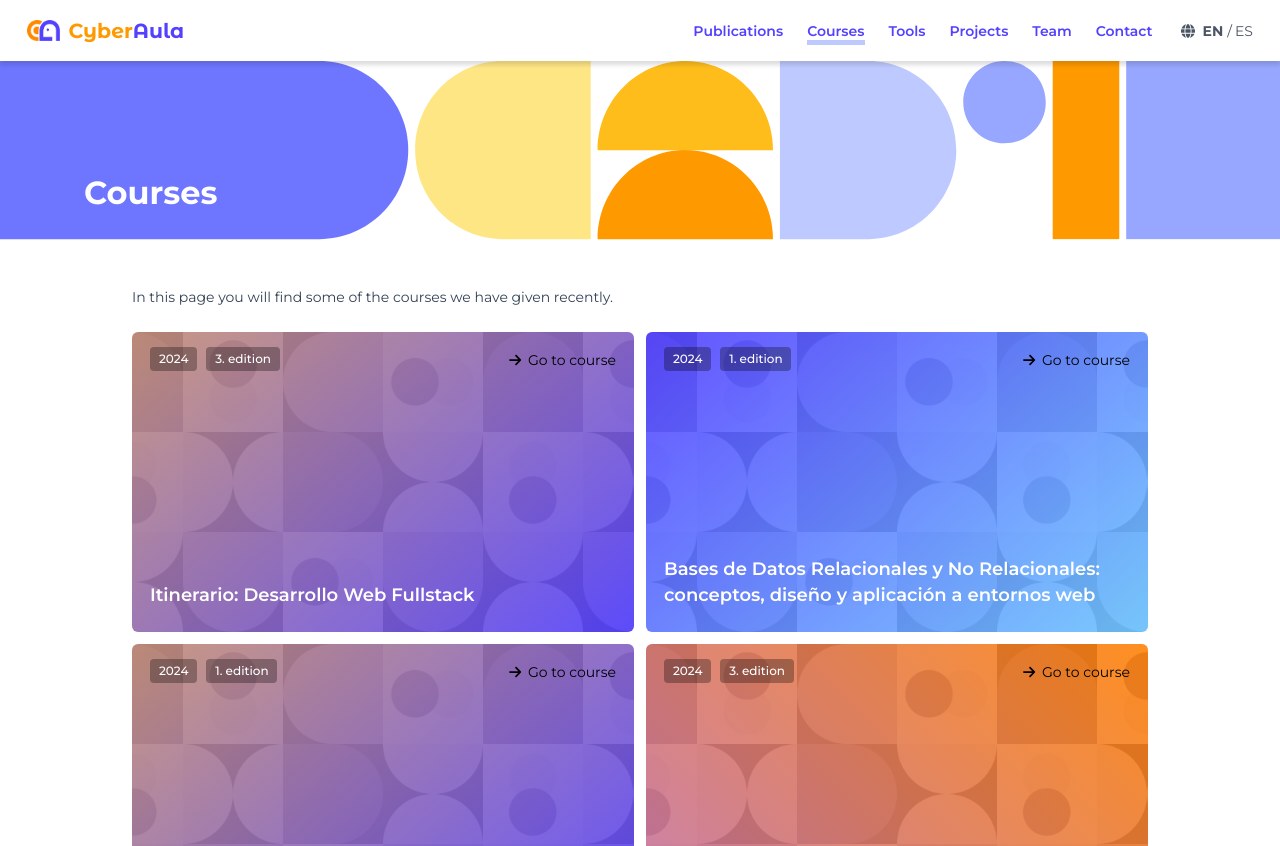
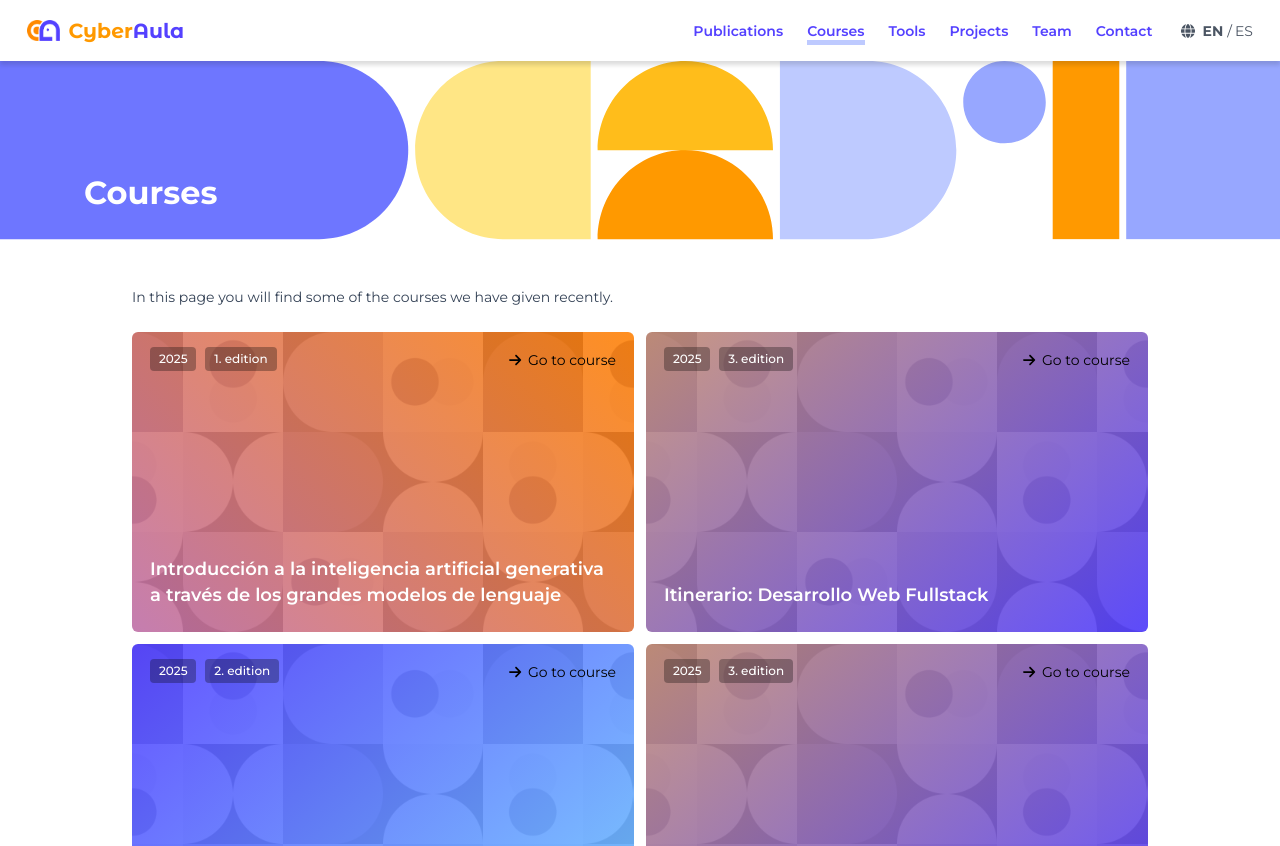
Before and after one commit to CyberAula/cyberaula.github.io, a Next.js app: page /courses in a window 1280 px wide. Shown: the top 846 px of the page. Built offline with nearby package versions, Linux system fonts and the light colour scheme.

Commit message:
2025 version

```diff
--- a/constants/courses.js
+++ b/constants/courses.js
@@ -1,6 +1,15 @@
 export const mycourses = [
 	{
-		"date": "2024",
+		"date": "2025",
+		"logo": "/assets/img/courses/fondo-cursos.png",
+		"edition": "1",
+		"route": "https://eventos.upm.es/130197/detail/introduccion-a-la-inteligencia-artificial-generativa-a-traves-de-los-grandes-modelos-de-lenguaje.html",
+		"title": "Introducción a la inteligencia artificial generativa a través de los grandes modelos de lenguaje",
+		"description": "Curso para obtener una base técnica sólida en IA generativa, entender y adaptar Grandes Modelos de Lenguaje (LLMs), y aplicarlos de forma segura.",
+	    "gradient": "bg-yellow-gradient",
+	},
+	{
+		"date": "2025",
 		"logo": "/assets/img/courses/fondo-cursos.png",
 		"edition": "3",
 		"route": "https://eventos.upm.es/124256/detail/itinerario-desarrollo-web-fullstack.html",
@@ -8,45 +17,45 @@ export const mycourses = [
 		"description": "Este itinerario ha sido diseñado como una serie 5 MOOC para cubrir las competencias necesarias para el desarrollo de aplicaciones fullstack. Incluyendo desarrollo de aplicaciones web de cliente con HTML/JS/CSS y con React, desarrollo del servidor con node.js, bases de datos (relacionales y no relacionales) y aplicaciones móviles Android e iOS con React Native.",
 	    "gradient": "bg-purple-gradient",
 	},
-	{	"date": "2024",
+	{	"date": "2025",
 		"logo": "/assets/img/courses/fondo-cursos.png",
-		"edition": "1",
+		"edition": "2",
 		"route": "https://eventos.upm.es/124560/detail/bases-de-datos-relacionales-y-no-relacionales-conceptos-diseno-y-aplicacion-a-entornos-web-edicion-.html",
 		"title": "Bases de Datos Relacionales y No Relacionales: conceptos, diseño y aplicación a entornos web",
 		"description": "Los objetivos principales incluyen conocer y controlar los conceptos fundamentales de modelos de datos y de su diseño, los lenguajes de bajo y alto nivel necesarios para administrar bases de datos y la conexión de aplicaciones web a dichas bases de datos. Todo ello con enfoque comparativo entre las bases de datos relacionales y las no relacionales. Se estudiarán tecnologías y lenguajes como SQL, NoSQL, MySQL o MongoDB.",
         "gradient": "bg-blue-gradient",
     },
     {
-		"date": "2024",
+		"date": "2025",
 		"logo": "/assets/img/courses/fondo-cursos.png",
-		"edition": "1",
+		"edition": "3",
 		"route": "https://eventos.upm.es/125497/detail/desarrollo-de-aplicaciones-con-react-y-react-native-edicion-3.html",
 		"title": "Desarrollo de aplicaciones con React y React Native",
 		"description": "El objetivo principal del curso es aprender sobre las tecnologías de React y React Native. Estas son una manera novedosa y muy potente de desarrollar aplicaciones de cliente, tanto aplicaciones web como aplicaciones nativas Android e iOS. Son una de las tecnologías más demandadas en el mercado laboral hoy en día, y este curso te permitirá dominarlas y hacer tus propias aplicaciones de forma autónoma.",
         "gradient": "bg-purple-gradient",
     },
     {
-		"date": "2024",
+		"date": "2025",
 		"logo": "/assets/img/courses/fondo-cursos.png",
-		"edition": "3",
+		"edition": "7",
 		"route": "https://eventos.upm.es/125057/detail/desarrollo-backend-con-node-js-express-y-bbdds-edicion-7.html",
 		"title": "Desarrollo Backend con Node.js, Express y BBDDs",
 		"description": "Este curso capacita para un nivel intermedio de desarrollo de aplicaciones Web de servidor utilizando las HTML5, CSS3, JavaScript, node.js y express.js. El curso repasa y utiliza también conceptos básicos de ingeniería software, tales como estructura de proyectos, empaquetado de aplicaciones, gestión de versiones. ",
 		"gradient": "bg-yellow-gradient",
 	},
 	{
-		"date": "2024",
+		"date": "2025",
 		"logo": "/assets/img/courses/fondo-cursos.png",
-		"edition": "11",
-		"route": "https://innovacioneducativa.upm.es/mooc/informacion-mooc?idmooc=256",
+		"edition": "15",
+		"route": "https://eventos.upm.es/125307/detail/desarrollo-frontend-con-html-css-y-javascript-edicion-15.html",
 		"title": "Desarrollo Frontend con HTML, CSS y JavaScript",
 		"description": "Este curso capacita para un nivel intermedio de desarrollo de aplicaciones Web de cliente utilizando HTML5, CSS3, JavaScript.",
 		"gradient": "bg-yellow-gradient",
 	},
 	{
-		"date": "2024",
+		"date": "2025",
 		"logo": "/assets/img/courses/fondo-cursos-png",
-		"edition": "4",
+		"edition": "8",
 		"route": "https://eventos.upm.es/125178/detail/gestion-de-proyectos-software-con-git-y-github-edicion-8.html",
 		"title": "Gestión de proyectos software con Git y GitHub",
 		"description": "Este MOOC capacita en el uso de las herramientas Git y GitHub para el control y la gestión de proyectos software, individualmente o en equipos de personas, que utilizan la herramienta Git para compartir repositorios en el portal GitHub (https://github.com). ",
--- a/package.json
+++ b/package.json
@@ -27,7 +27,8 @@
     "react-dom": "^18.3.1",
     "react-i18next": "^14.1.1",
     "react-intersection-observer": "^9.10.2",
-    "react-responsive-masonry": "^2.2.0"
+    "react-responsive-masonry": "^2.2.0",
+    "sass": "^1.86.3"
   },
   "devDependencies": {
     "autoprefixer": "^10.0.1",
```
Also changed, not shown: 1 other file (tests, documents, lock files or other folders).
